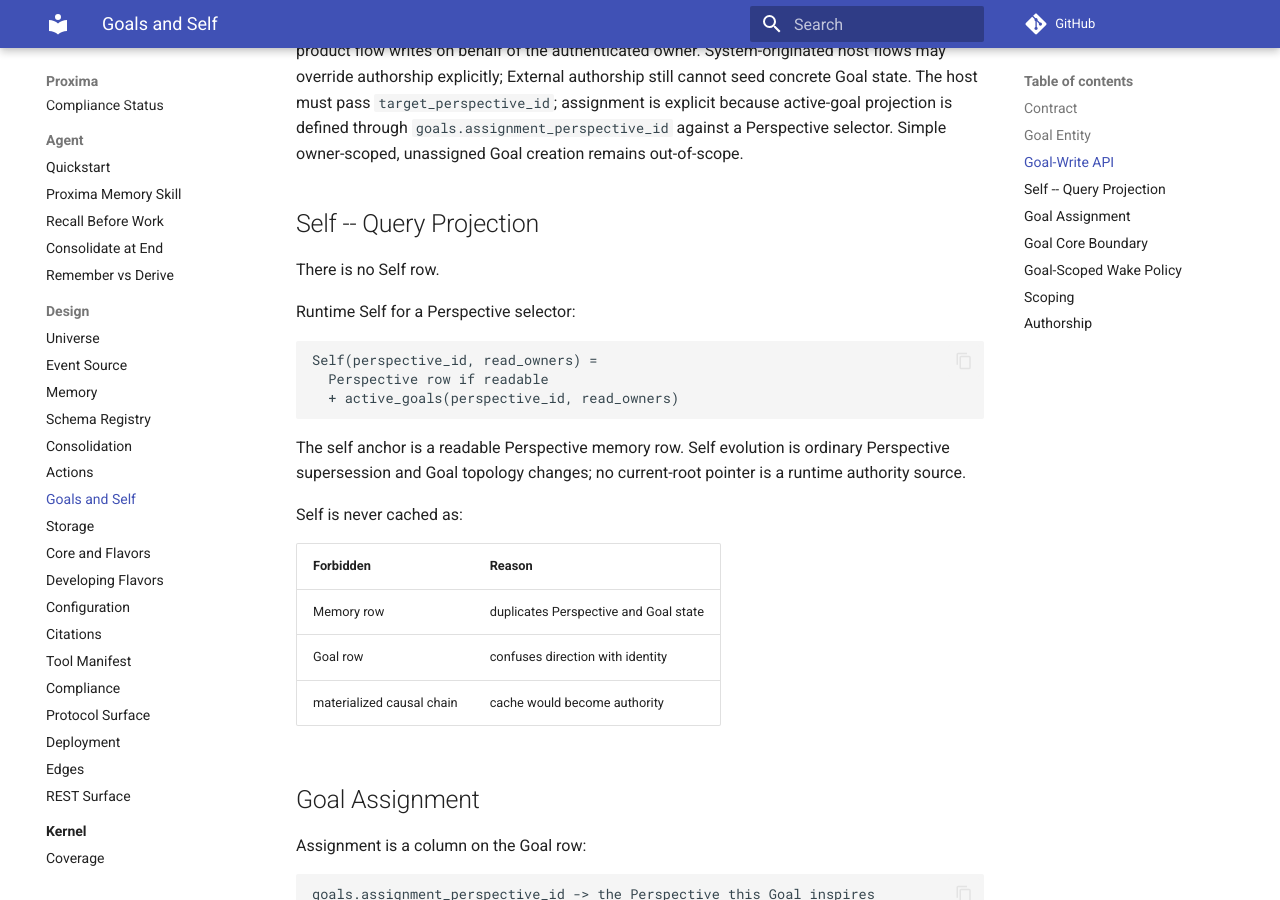
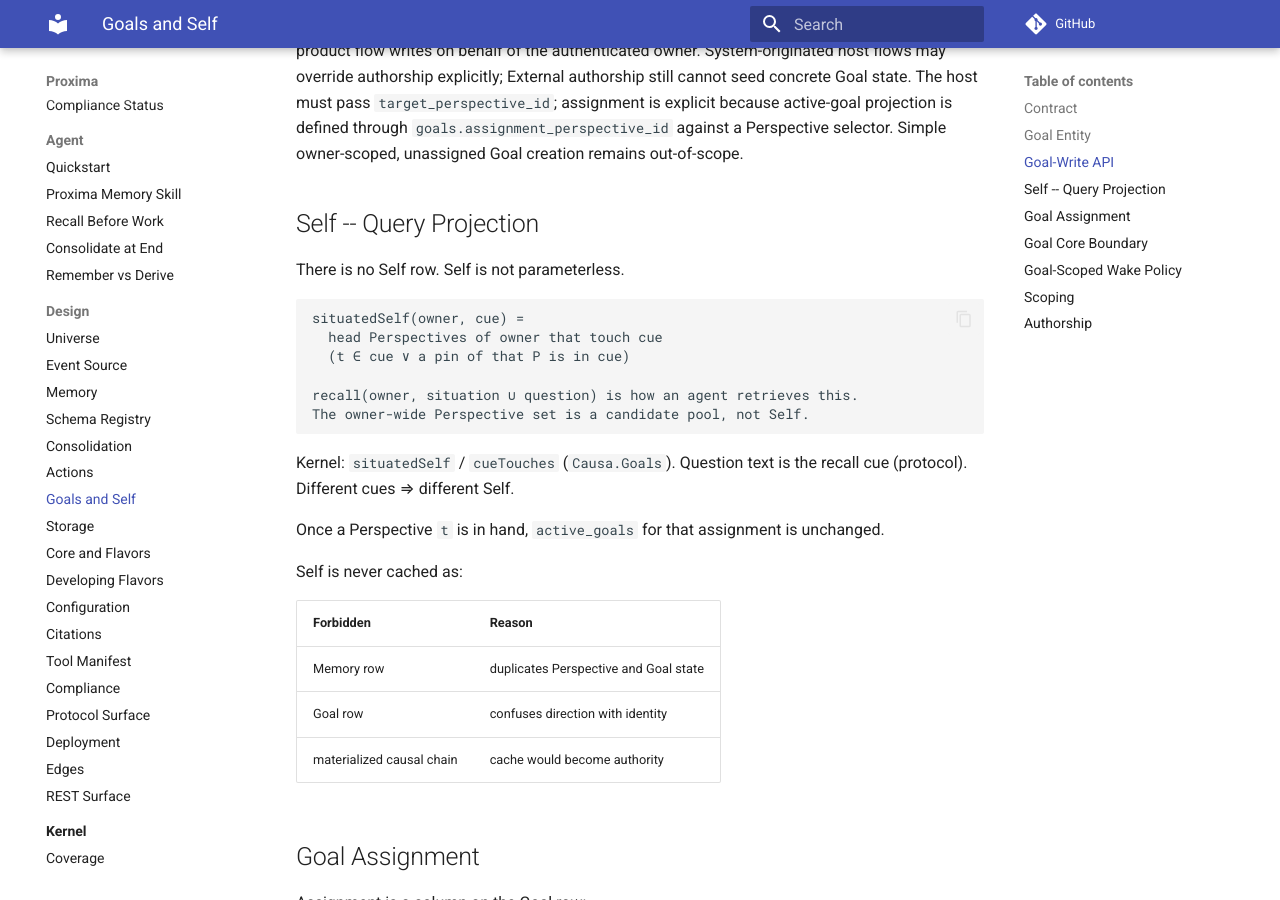
Before and after one commit to Aquilo-Solution-S/Proxima, an MkDocs documentation site: the page built from docs/06-goals-and-self.md, in a window 1280 px wide and 900 px high, scrolled down 3435 px. Built offline with MkDocs 1.6.1 and Material for MkDocs 9.7.7, drawn with Linux system fonts in a browser that asks for light colours; comment, search, counter and statistics services are not loaded.

Commit message:
docs(lean): owner-scoped Content and cue-indexed Self
- Add Content as an owner-scoped payload sort; Memory.content_id may
  be shared; (owner, schema, hash) is unique; t stays admission identity.
- Self is situatedSelf(cue), not the owner-wide Perspective set.
- Content wipeable iff abandoned or no admission names it.
- Commentary: 02, 06, 07, COVERAGE, AGENTS.

````diff
--- a/docs/06-goals-and-self.md
+++ b/docs/06-goals-and-self.md
@@ -125,19 +125,22 @@ Perspective selector. Simple owner-scoped, unassigned Goal creation remains out-
 
 ## Self -- Query Projection
 
-There is no Self row.
-
-Runtime Self for a Perspective selector:
+There is no Self row. Self is not parameterless.
 
 ```
-Self(perspective_id, read_owners) =
-  Perspective row if readable
-  + active_goals(perspective_id, read_owners)
+situatedSelf(owner, cue) =
+  head Perspectives of owner that touch cue
+  (t ∈ cue ∨ a pin of that P is in cue)
+
+recall(owner, situation ∪ question) is how an agent retrieves this.
+The owner-wide Perspective set is a candidate pool, not Self.
 ```
 
-The self anchor is a readable Perspective memory row. Self evolution is
-ordinary Perspective supersession and Goal topology changes; no current-root
-pointer is a runtime authority source.
+Kernel: `situatedSelf` / `cueTouches` (`Causa.Goals`). Question text is
+the recall cue (protocol). Different cues ⇒ different Self.
+
+Once a Perspective `t` is in hand, `active_goals` for that assignment
+is unchanged.
 
 Self is never cached as:
 
````
Also changed, not shown: AGENTS.md (+5 -1 lines), docs/02-memory.md (+5 -1 lines), docs/07-storage.md (+2 -0 lines), docs/lean/COVERAGE.md (+9 -6 lines), docs/lean/README.md (+2 -2 lines), 9 other files.
